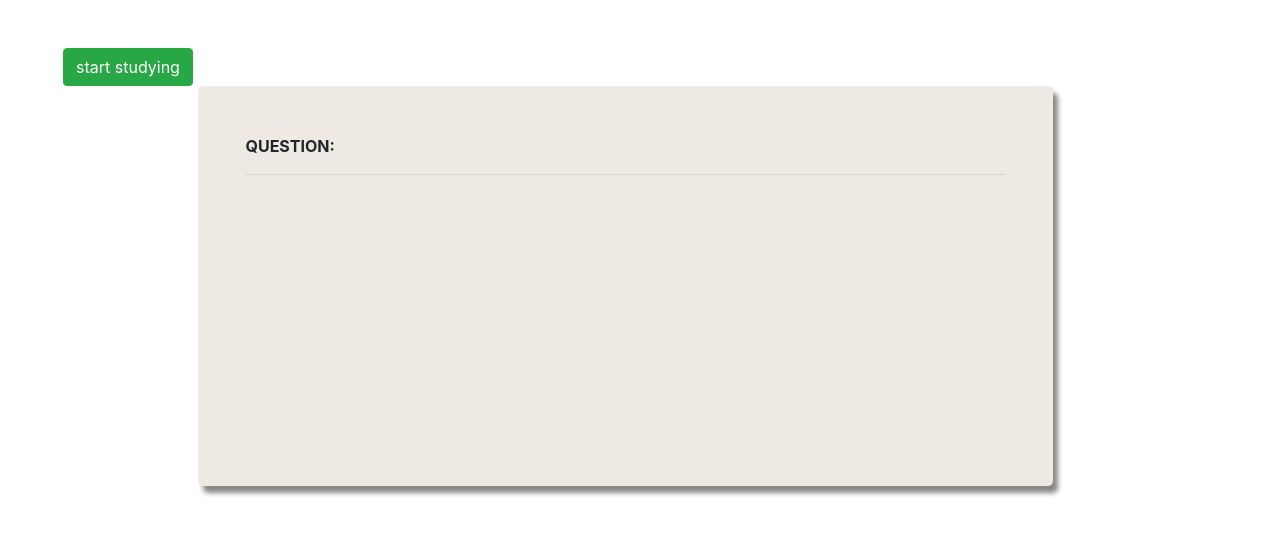
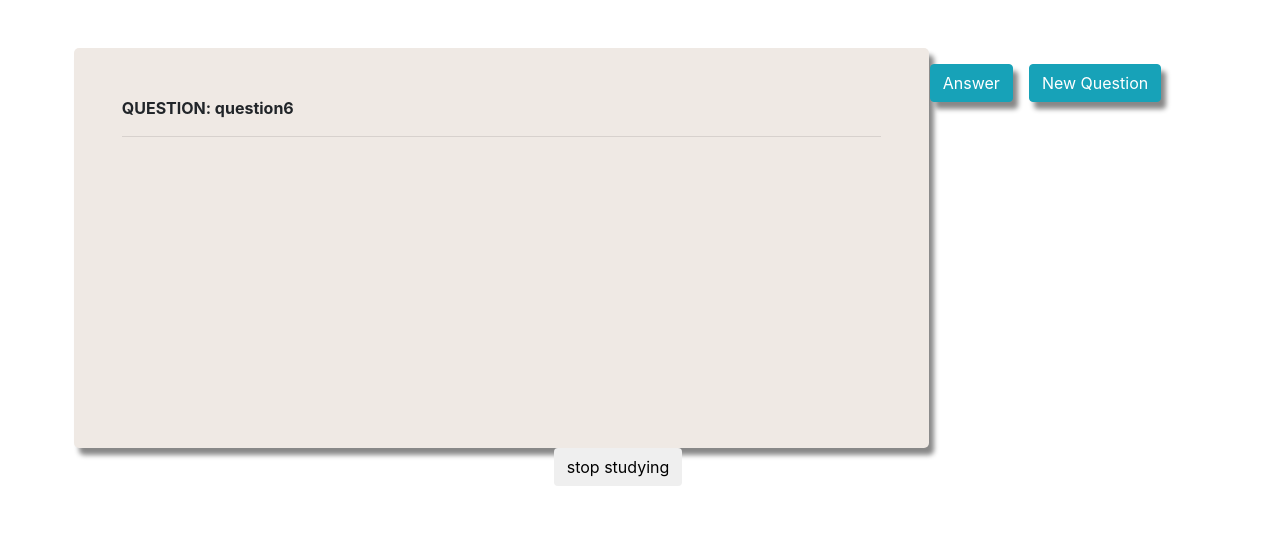
Before and after one commit to AmyWilford/cuecards, a React (Create React App) app: page /study in a window 1280 px wide. Shown: the top 534 px of the page. Built offline with nearby package versions, Linux system fonts and the light colour scheme.

Commit message:
aadded routechange on study page to redirect to hone;

```diff
--- a/src/components/Question.js
+++ b/src/components/Question.js
@@ -1,28 +1,35 @@
-import React, { useState } from "react";
+import React, { useEffect, useState } from "react";
+import { useNavigate } from "react-router-dom";
 import QuestionList from "./QuestionList";
 import "./styles.css";
 import styled from "styled-components";
 
 const StyledCard = styled.div`
-  background-color: #EFE9E4;
+  background-color: #efe9e4;
   border-radius: 5px;
   height: 400px;
   box-shadow: 5px 7px 5px #888888;
   width: 75%;
 `;
 const CustomButton = styled.button`
-${'' /* background-color: #D49B72; */}
-`
+  ${"" /* background-color: #D49B72; */}
+`;
 
 export default function Question() {
+  let navigate = useNavigate();
+  const routeChange = () => {
+    let path = `/`;
+    navigate(path);
+  };
+
   const [question, setQuestion] = useState("");
   const [answer, setAnswer] = useState("");
   const [displayClass, setdisplayClass] = useState("d-none");
 
-  const getQuestion = (event) => {
+  const getQuestion = () => {
     setQuestion(QuestionList[Math.floor(Math.random() * QuestionList.length)]);
-    const startBtn = document.getElementById("startbtn");
-    startBtn.classList.add("d-none");
+    // const startBtn = document.getElementById("startbtn");
+    // startBtn.classList.add("d-none");
     setdisplayClass("d-block");
     return question;
   };
@@ -38,11 +45,12 @@ export default function Question() {
     setQuestion(QuestionList[Math.floor(Math.random() * QuestionList.length)]);
   };
 
+  useEffect(() => {
+    getQuestion();
+  }, []);
+
   return (
     <div className="container m-5">
-      <button className="btn btn-success" id="startbtn" onClick={getQuestion}>
-        start studying
-      </button>
       <div className="row justify-content-center">
         <StyledCard>
           <div className=" p-5">
@@ -72,9 +80,10 @@ export default function Question() {
             </CustomButton>
           </div>
         </div>
+        <button className="btn" onClick={routeChange}>
+          stop studying
+        </button>
       </div>
-
-
     </div>
   );
 }
```
Lines whose indentation alone changed are shown as unchanged.
